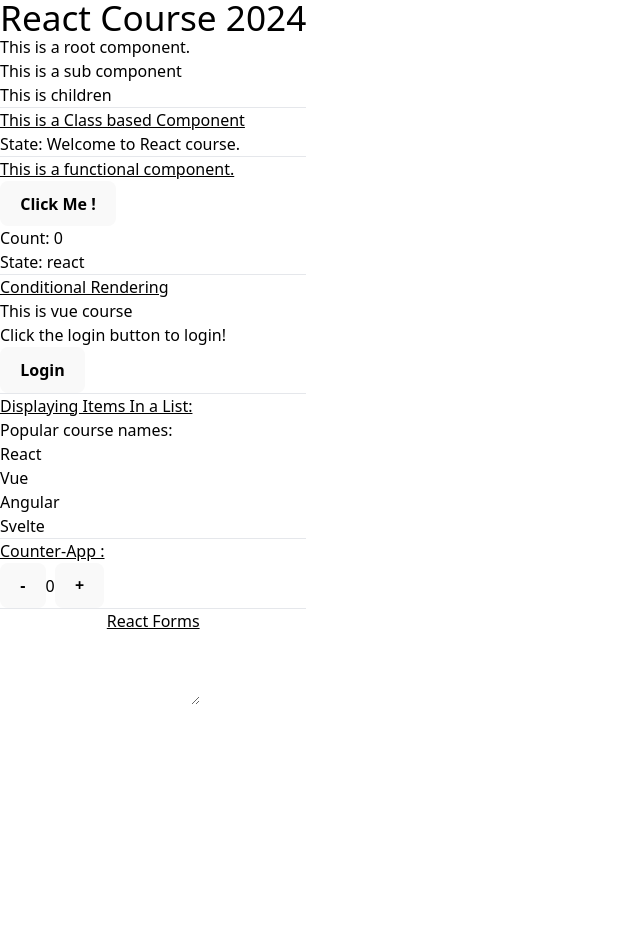
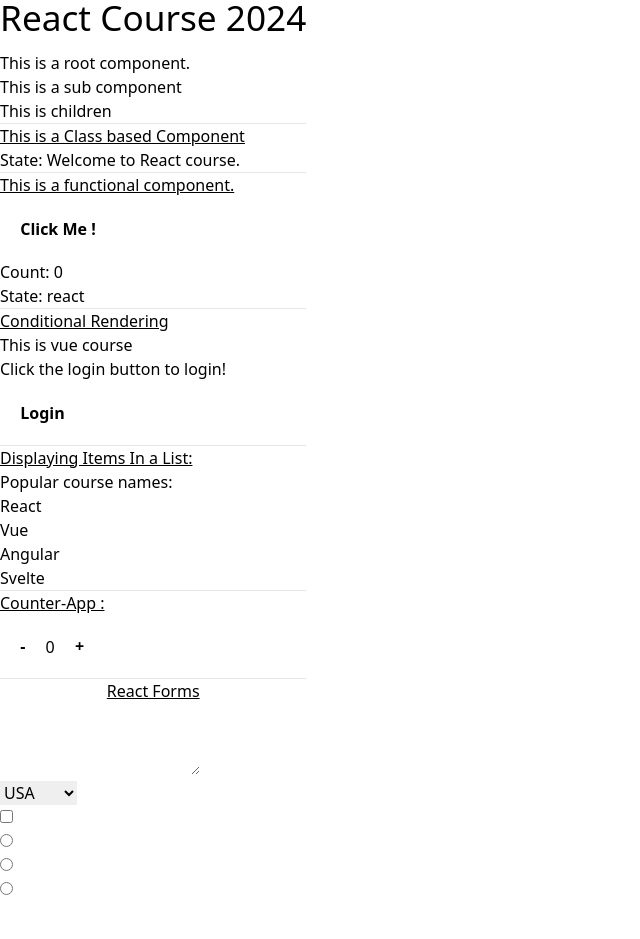
Before and after one commit to NjauSamuel/React_Blog_Project, a React (Vite) app: page / in a window 1280 px wide. Shown: the top 939 px of the page, without its empty margins (0-640 px from the left). Before the commit the page ends 800 px from the top, so only its background shows below. Built offline with nearby package versions, Linux system fonts and the light colour scheme.

Commit message:
Continued studying forms.

```diff
--- a/src/components/CounterApp.jsx
+++ b/src/components/CounterApp.jsx
@@ -17,9 +17,9 @@
 
             <p className="py-3"><u>Counter-App : </u></p>
 
-            {counter > 0 ? <button onClick={handleSubtract}>-</button> :  <button>-</button>}
-            <span>{counter}</span>
-            <button onClick={handleAdd}>+</button>
+            {counter > 0 ? <button onClick={handleSubtract} className="bg-slate-50">-</button> :  <button className="bg-slate-50">-</button>}
+            <span className="mx-1">{counter}</span>
+            <button onClick={handleAdd} className="bg-slate-50">+</button>
         </div>
     )
 }
--- a/src/components/Form.jsx
+++ b/src/components/Form.jsx
@@ -3,17 +3,36 @@
 const Form = () => {
 
     const [course, setCourse] = useState("")
-    const [desc, setDesc] = useState()
+    const [desc, setDesc] = useState("")
+    const [country, setCountry] = useState("")
+    const [agreement, setAgreement] = useState(false)
+    const [gender, setGender] = useState("")
+
 
     const handleChange = (event) => {
         if(event.target.name === "course"){
             setCourse(event.target.value);
         }else if(event.target.name === 'desc'){
             setDesc(event.target.value)
+        }else if(event.target.name === 'country'){
+            setCountry(event.target.value)
+        }else if(event.target.name === 'agreement'){
+            setAgreement(event.target.checked)
+        }else if(event.target.name === 'gender'){
+            setGender(event.target.value)
         }
     }
 
-    console.log(course)
+    const handleSubmit = (event) => {
+        event.preventDefault()
+        console.log(course)
+        console.log(desc)
+        console.log(country)
+        console.log(agreement)
+        console.log(gender)
+    }
+
+    console.log(gender)
 
     return(
         <div className="pt-2">
@@ -22,12 +41,32 @@
 
             <h2 className="py-4 font-bold text-2xl"><u><center>React Forms</center></u></h2>
 
-            <form>
+            <form onSubmit={handleSubmit}>
                 <input name="course" value={course} onChange={handleChange} className="border border-slate-300 rounded-sm"/>
 
                 <br />
 
-                <textarea name="desc" value={desc} className="border border-slate-300 my-3"></textarea>
+                <textarea name="desc" value={desc} onChange={handleChange} className="border border-slate-300 my-3"></textarea>
+
+                <br />
+
+                <select name="country" value={country} onChange={handleChange} className="border border-slate-300 mb-5">
+                    <option value="USA">USA</option>
+                    <option value="Canada">Canada</option>
+                    <option value="UK">UK</option>
+                </select>
+
+                <br />
+
+                <input type="checkbox" name="agreement" checked={agreement} onChange={handleChange} className="mb-5" />
+
+                <br />
+
+                <input type="radio" name="gender" value="male" onChange={handleChange} /><br />
+                <input type="radio" name="gender" value="female" onChange={handleChange} /> <br />
+                <input type="radio" name="gender" value="others" onChange={handleChange} /> <br />
+
+                <input id="submit" type="submit" value="Save" className="my-5 bg-yellow-600 hover:bg-yellow-800 text-white" />
 
             </form>
 
--- a/src/components/FunctionalComponent.jsx
+++ b/src/components/FunctionalComponent.jsx
@@ -16,7 +16,7 @@
     return(
         <div className="pt-2">
             <hr />
-            <p className="py-4"><u>This is a functional component. </u></p>
+            <p className="pt-4 pb-2"><u>This is a functional component. </u></p>
 
             <button type="button" onClick={() => handleClick("vue")} className="bg-blue-500 hover:bg-blue-700 text-white" >Click Me !</button>
 
--- a/src/index.css
+++ b/src/index.css
@@ -15,22 +15,31 @@
 h1 {
    font-size: 2.2em;
    line-height: 1;
+   padding-bottom: 16px;
 }
 
-button {
+button,
+#submit {
    border-radius: 8px;
    border: 1px solid transparent;
    padding: 0.6em 1.2em;
-   background-color: #f9f9f9;
    font-weight: bold;
    cursor: pointer;
    transition: transform 0.1s ease-in-out;
+   margin-top: 9px;
+   margin-bottom: 9px;
 }
 
-button:active {
+button:active,
+#submit:active {
    transform: translateY(1px); /* Move down 1 pixel on press */
 }
 
 button:hover {
    border-color: #646cff;
 }
+
+#submit {
+   margin-top: 24px;
+   margin-bottom: 24px;
+}
```
